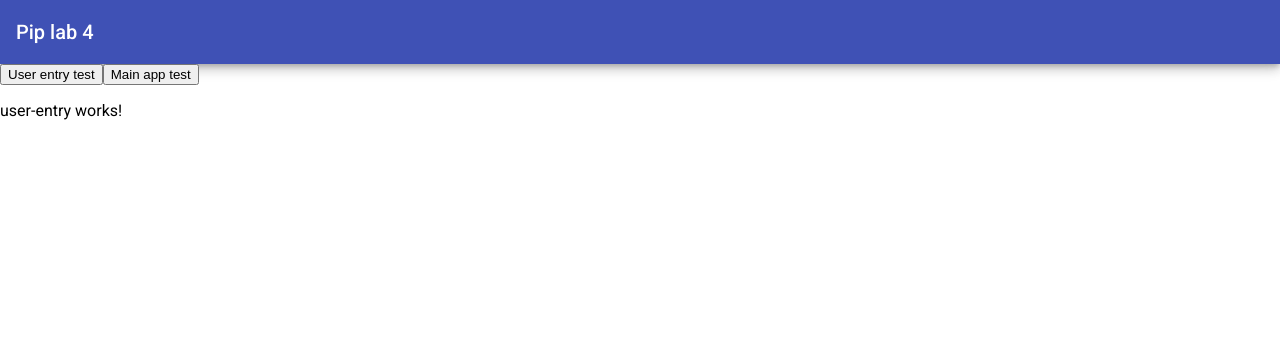
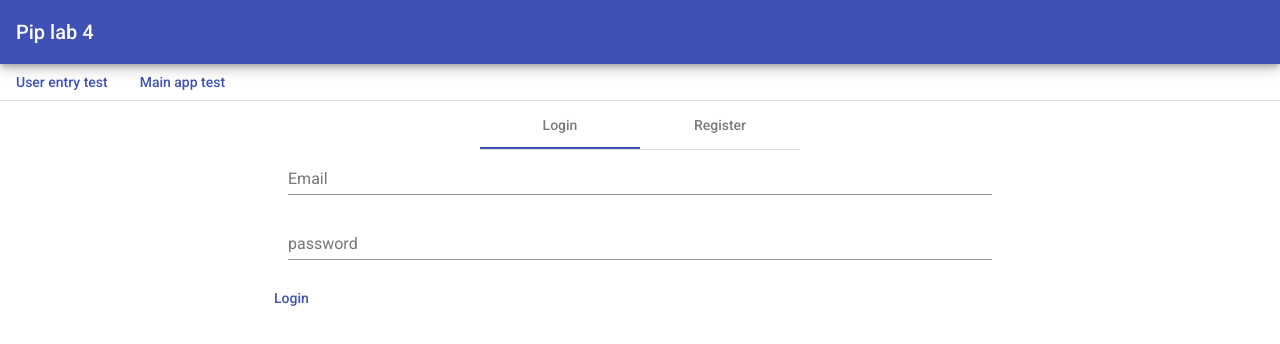
Before and after one commit to quangloc99/itmo-webdev-course-lab4, an Angular app in the folder src/main/webapp-src/: page / in a window 1280 px wide. Shown: the top 344 px of the page. Built offline with nearby package versions, Linux system fonts and the light colour scheme.

Commit message:
Add login and register form.

```diff
--- a/src/main/webapp-src/src/app/app-routing.module.ts
+++ b/src/main/webapp-src/src/app/app-routing.module.ts
@@ -7,7 +7,10 @@ import {MainAppComponent} from "./main-app/main-app.component";
 
 const appRouts: Routes = [
   { path: "", component: UserEntryComponent },
-  { path: "user-entry", component: UserEntryComponent },
+  {
+    path: "user-entry",
+    component: UserEntryComponent,
+  },
   { path: "main-app", component: MainAppComponent },
   // TODO 404 page
 ];
--- a/src/main/webapp-src/src/app/app.component.css
+++ b/src/main/webapp-src/src/app/app.component.css
@@ -5,3 +5,8 @@ mat-toolbar {
 .space-filler {
   flex: 1 1 auto;
 }
+
+.app-container {
+  max-width: 764px;
+  margin: 0 auto;
+}
--- a/src/main/webapp-src/src/app/app.component.html
+++ b/src/main/webapp-src/src/app/app.component.html
@@ -7,7 +7,11 @@
 
 </mat-toolbar>
 
-<button routerLink="/user-entry">User entry test</button>
-<button routerLink="/main-app">Main app test</button>
+<button mat-button routerLink="/user-entry" skipLocationChange color="primary">User entry test</button>
+<button mat-button routerLink="/main-app" skipLocationChange color="primary">Main app test</button>
 
-<router-outlet></router-outlet>
+<mat-divider></mat-divider>
+
+<div class="app-container">
+  <router-outlet></router-outlet>
+</div>
--- a/src/main/webapp-src/src/app/user-entry/user-entry.component.css
+++ b/src/main/webapp-src/src/app/user-entry/user-entry.component.css
@@ -0,0 +1,11 @@
+::ng-deep mat-tab-header {
+  align-self: center;
+}
+
+form {
+  padding: 0 30px;
+}
+
+form > mat-form-field {
+  width: 100%;
+}
--- a/src/main/webapp-src/src/app/user-entry/user-entry.component.html
+++ b/src/main/webapp-src/src/app/user-entry/user-entry.component.html
@@ -1 +1,29 @@
-<p>user-entry works!</p>
+<mat-tab-group mat="center">
+  <mat-tab label="Login">
+    <form>
+      <mat-form-field>
+        <input matInput placeholder="Email" type="email"/>
+      </mat-form-field>
+      <mat-form-field>
+        <input matInput placeholder="password" type="password"/>
+      </mat-form-field>
+    </form>
+
+    <button mat-button color="primary">Login</button>
+  </mat-tab>
+
+  <mat-tab label="Register">
+    <form>
+      <mat-form-field>
+        <input matInput placeholder="Email" type="email"/>
+      </mat-form-field>
+      <mat-form-field>
+        <input matInput placeholder="Password" type="password"/>
+      </mat-form-field>
+      <mat-form-field>
+        <input matInput placeholder="Re-enter password" type="password"/>
+      </mat-form-field>
+      <button mat-button color="primary">Register</button>
+    </form>
+  </mat-tab>
+</mat-tab-group>
--- a/src/main/webapp-src/src/styles.css
+++ b/src/main/webapp-src/src/styles.css
@@ -3,3 +3,7 @@
 
 html, body { height: 100%; }
 body { margin: 0; font-family: Roboto, "Helvetica Neue", sans-serif; }
+
+app-root {
+  width: 100%;
+}
```
Also changed, not shown: src/main/webapp-src/src/app/app.module.ts (+9 -0 lines).
